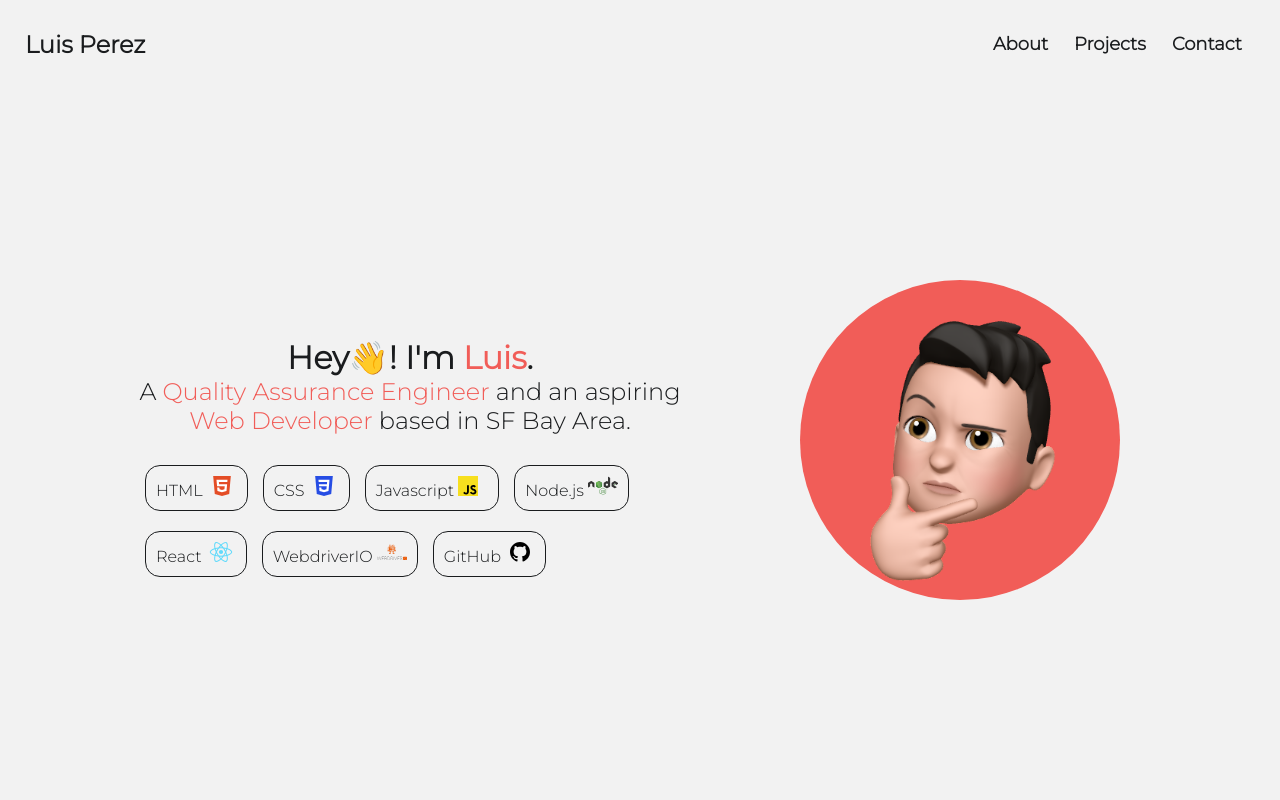
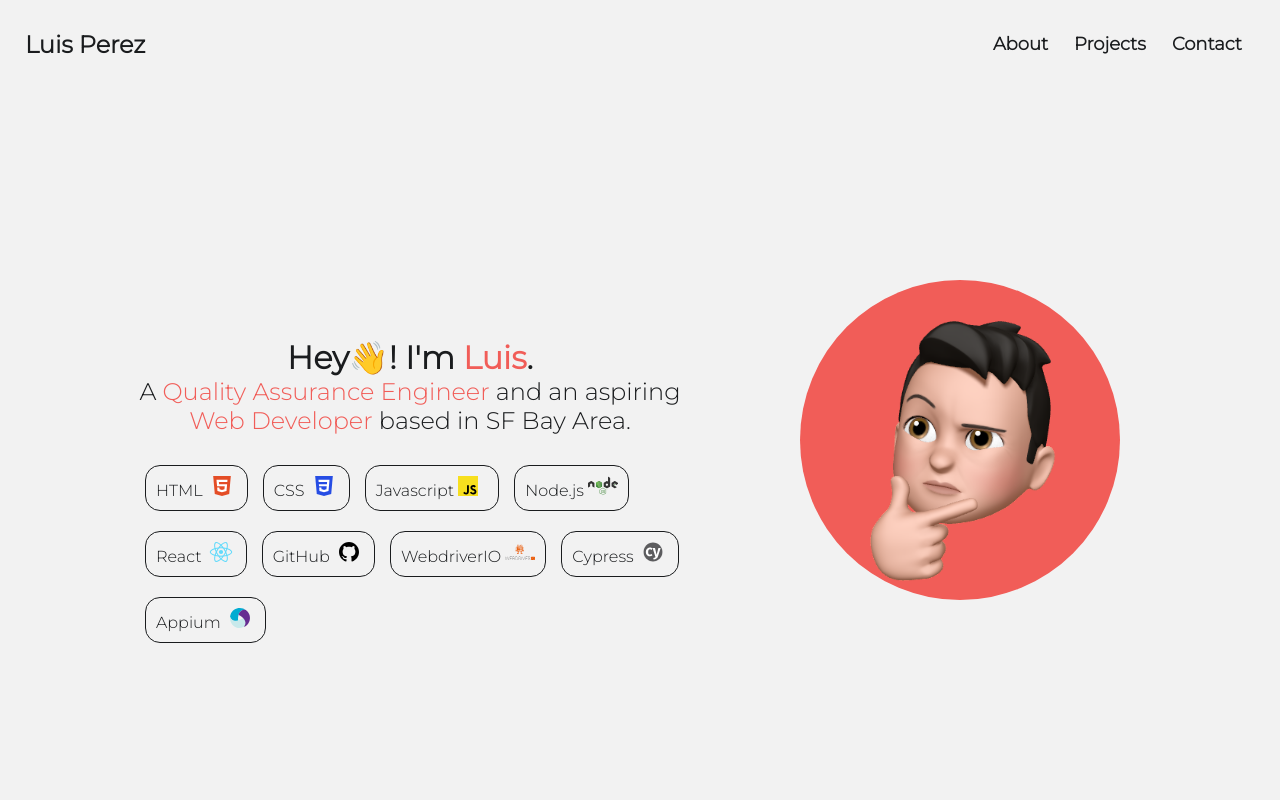
Before and after one commit to LuisP-coder/PortfolioV2, a plain HTML site: page index.html in a window 1280 px wide. Shown: the top 800 px of the page. Drawn offline with Linux system fonts and the light colour scheme.

Commit message:
Added new Icons

```diff
--- a/index.html
+++ b/index.html
@@ -44,8 +44,10 @@
                             <li>Javascript <img src="CodeIcons/JavascriptIcon.svg" class="icon" alt="Javascript Icon"></li>
                             <li>Node.js <img src="CodeIcons/NodejsIcon.svg" class="icon" alt="Node.js Icon"></li>
                             <li>React <img src="CodeIcons/ReactIcon.svg" class="icon" alt="React Icon"></li>
+                            <li>GitHub <img src="CodeIcons/iconmonstr-github-1.svg" class="icon" ali="GitHub Icon"></li>
                             <li>WebdriverIO <img src="CodeIcons/webdriverio.svg" class="icon" alt="WebdriverIO Icon"></li>
-                            <li>GitHub <img src="CodeIcons/iconmonstr-github-1.svg" class="icon" ali="GitHub Icon"></li>
+                            <li>Cypress <img src="CodeIcons/cypress-svgrepo-com.svg" class="icon" alt="Cypress Icon"></li>
+                            <li>Appium <img src="CodeIcons/appium.svg" class="icon" alt="Appium Icon"></li>
                         </ul>
                     </div>
                 </article>
```
Also changed, not shown: CodeIcons/appium.svg (added), CodeIcons/cypress-svgrepo-com.svg (added), 1 other file.
